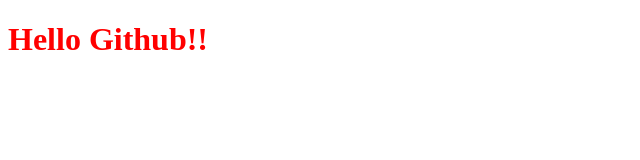
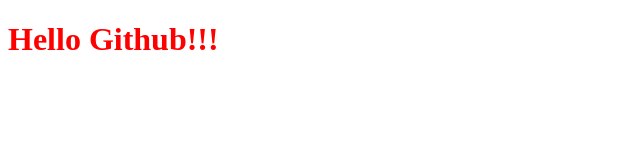
Before and after one commit to shartechs/git-practice, a plain HTML site: page index.html in a window 1280 px wide. Shown: the full height of the page, 0-640 px from the left. Drawn offline with Linux system fonts and the light colour scheme.

Commit message:
conflicting change

```diff
--- a/index.html
+++ b/index.html
@@ -7,6 +7,6 @@
     <title>Document</title>
   </head>
   <body>
-    <h1 style="color: red">Hello Github!!</h1>
+    <h1 style="color: red">Hello Github!!!</h1>
   </body>
 </html>
```
